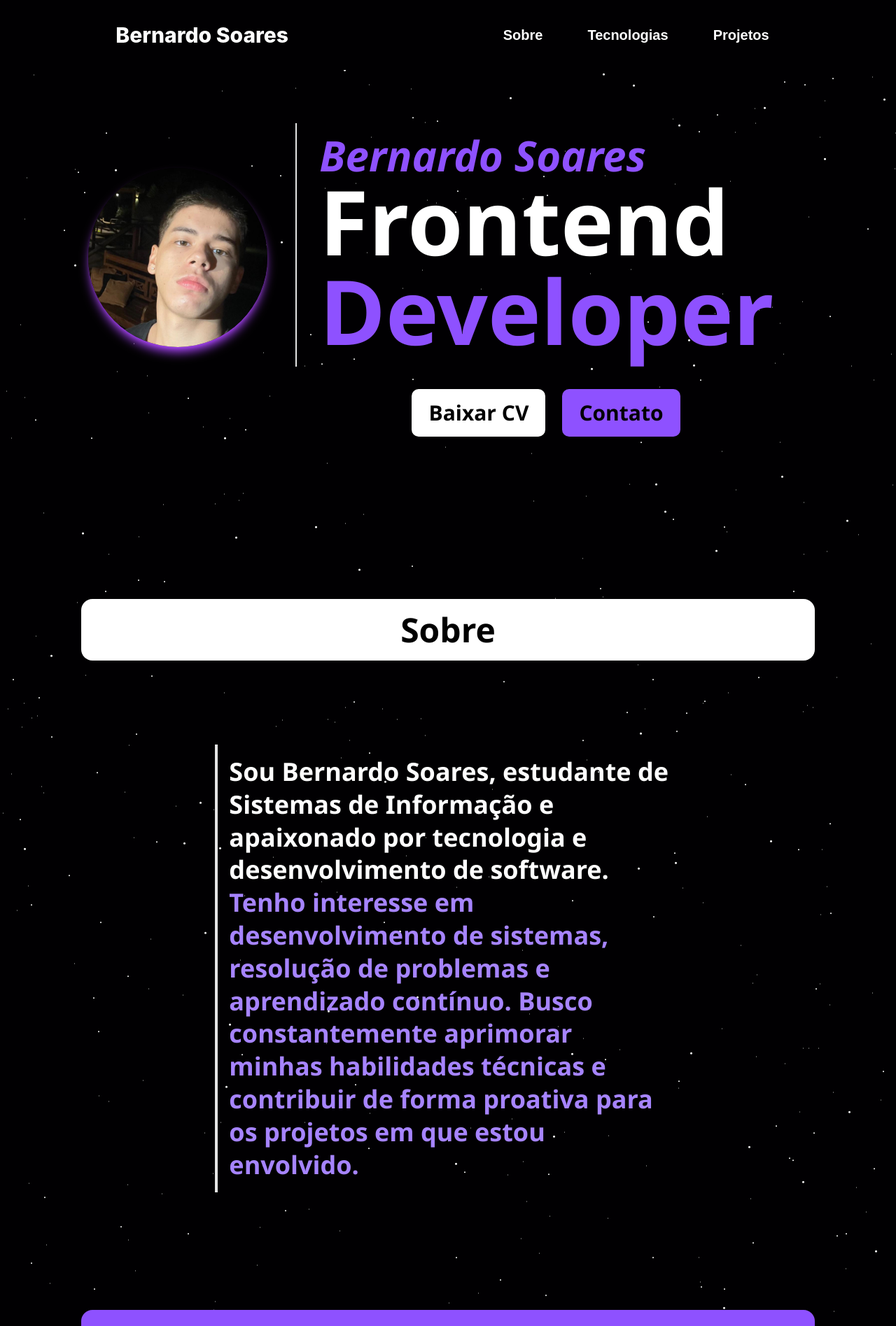
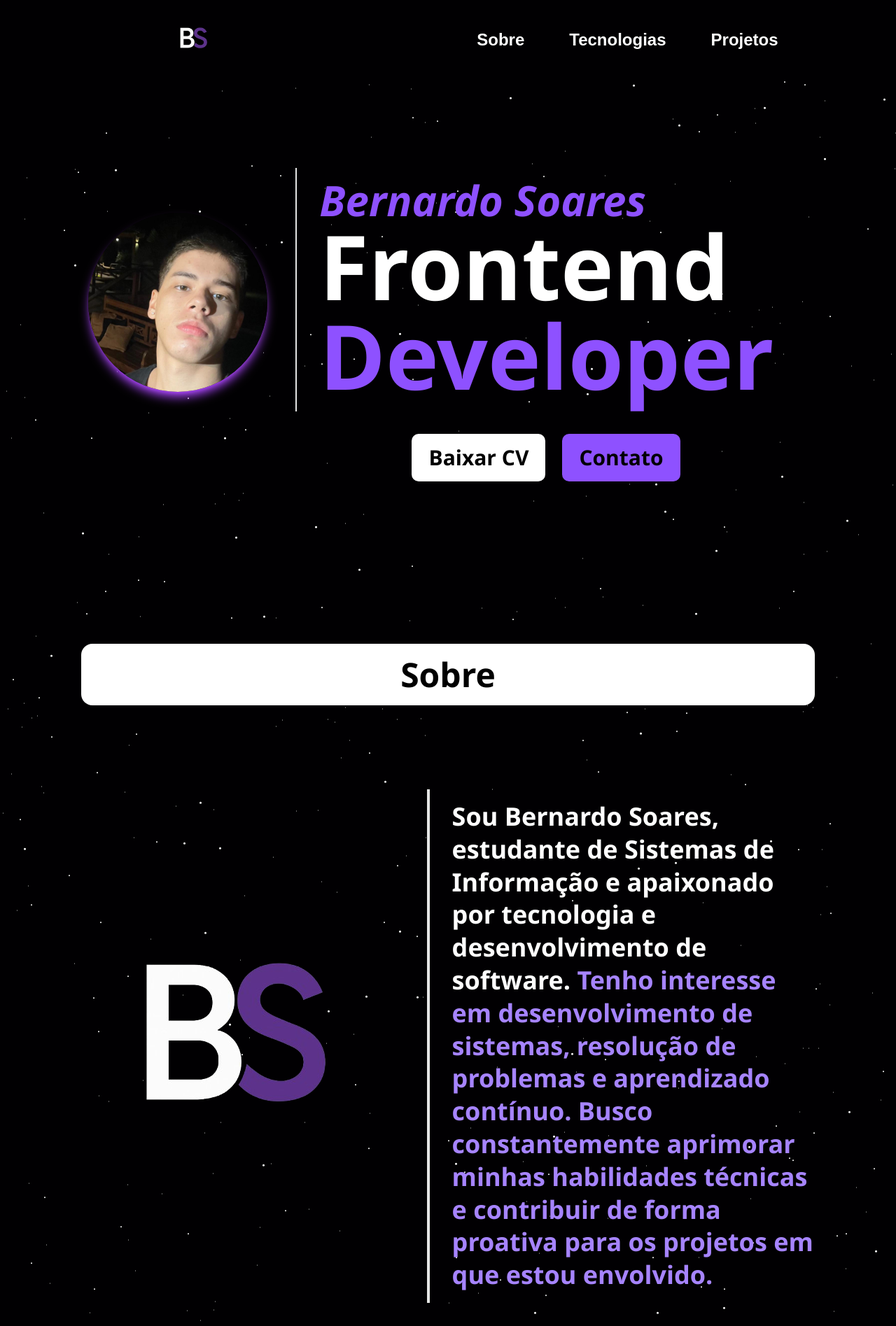
Before and after one commit to Dev-Soares/My-Portfolio, a React (Vite) app: page / in a window 1280 px wide. Shown: the top 1895 px of the page at 70% size. Built offline with nearby package versions, Linux system fonts and the light colour scheme.

Commit message:
Adição da logo'

```diff
--- a/index.html
+++ b/index.html
@@ -2,9 +2,9 @@
 <html lang="en">
   <head>
     <meta charset="UTF-8" />
-    <link rel="icon" type="image/svg+xml" href="/vite.svg" />
+    <link rel="icon" type="image/svg+xml" href="logo.png" />
     <meta name="viewport" content="width=device-width, initial-scale=1.0" />
-    <title>Dev Soares</title>
+    <title>Portifólio Bernardo Soares</title>
   </head>
   <body>
     <div id="root"></div>
--- a/src/App.jsx
+++ b/src/App.jsx
@@ -25,11 +25,11 @@ const App = () => {
     : (
       <>
       <StarsBackground >
-      <main className=" pb-24 ">
+      <main className=" pb-24  ">
         <Navbar />
-        <section className="min-h-screen w-full flex flex-col md:flex-row md:justify-around justify-center items-center">
+        <section className="min-h-screen w-full flex flex-col md:flex-row md:justify-around justify-center items-center mt-16">
           <div className="flex flex-col justify-center items-center md:flex-row md:justify-center md:gap-3 lg:gap-6">
-            <img src="/profilePhoto.jpg" alt="My Photo" className="w-[60%] md:w-[40%] lg:w-[35%] xl:w-[20%] rounded-full  self-center md:mb-8 lg:mb-12 xl:mb-16 shadow-lg shadow-purple-500 " />
+            <img src="/profilePhoto.jpg" alt="My Photo" className="w-[40%] md:w-[30%] lg:w-[25%] xl:w-[20%] rounded-full  self-center md:mb-8 lg:mb-12 xl:mb-16 shadow-lg shadow-purple-500 " />
             <div className="h-full w-auto flex justify-center items-center flex-col text-white p-4 gap-2 ">
               <div
                 className="flex flex-col justify-start items-start border-l-2 p-4 lg:px-8 ">
@@ -52,9 +52,10 @@ const App = () => {
             <h2>Sobre</h2>
           </div>
           <div className="flex flex-col md:flex-row justify-center items-center w-[90%] h-full rounded-4xl py-8 gap-4">
-            <div className="h-full w-fit font-text my-6 text-xl md:text-2xl lg:text-3xl xl:text-4xl flex flex-col gap-4 md:gap-6 justify-end items-center ">
+            <div className="h-full w-fit font-text my-6 text-xl md:text-2xl lg:text-3xl xl:text-4xl flex flex-col lg:flex-row gap-4 md:gap-6 justify-end items-center ">
+              <img src="logo.png" alt="" className="w-[50%]" />
               <p data-aos="fade-right" data-aos-duration="1500" data-aos-easing="ease-in-out"
-               className="text-white md:max-w-[60%] border-l-4 p-4" >
+               className="text-white md:max-w-[60%] border-l-4 p-4 px-8" >
                 Sou Bernardo Soares, estudante de Sistemas de Informação e apaixonado por tecnologia e desenvolvimento de software. <span className="text-[var(--color-secondary)]"> Tenho interesse em desenvolvimento de sistemas, resolução de problemas e aprendizado contínuo. Busco constantemente aprimorar minhas habilidades técnicas e contribuir de forma proativa para os projetos em que estou envolvido.</span>
 
               </p>
--- a/src/components/Footer.jsx
+++ b/src/components/Footer.jsx
@@ -2,10 +2,13 @@ import React from 'react'
 
 const Footer = () => {
   return (
-    <footer className=' h-auto min-h-50 bg-gray-950 w-full flex flex-col justify-center text-white text-center p-8 py-12 font-text text-lg xl:text-xl  '>
+    <footer className=' h-auto min-h-50 bg-gray-950 w-full flex flex-col justify-center text-white text-center p-12 py-16 font-text text-xl xl:text-2xl  '>
+      <div className='w-full flex flex-col justify-center items-center gap-4 mb-5'>
+            <img src="logo.png" alt="Logo Bernardo Soares" className='w-[40%] md:w-[25%] lg:w-[15%] xl:w-[10%]' />
+      </div>
         <hr className='text-white w-[95%] xl:w-[80%] self-center' />
-        <div className='w-full flex flex-col justify-center items-center gap-4 mt-4'>
-            <p>Desenvolvido por <span className='text-[var(--color-main)] text-lg md:text-xl lg:text-2xl'>Bernardo Soares</span></p>
+        <div className='w-full flex flex-col justify-center items-center gap-4 mt-10'>
+            <p>Desenvolvido por <span className='text-[var(--color-main)] text-xl md:text-2xl lg:text-3xl font-title-sec'>Bernardo Soares</span></p>
         </div>
     </footer>
   )
--- a/src/components/LoadingScreen.jsx
+++ b/src/components/LoadingScreen.jsx
@@ -17,14 +17,19 @@ const LoadingScreen = () => {
 
   return (
     <StarsBackground>
-    <main className='w-full h-screen bg-gradient-to-b from-black via-black to-violet-900 flex flex-col justify-center items-center text-white  font-headline gap-8 lg:gap-14'>
-      <h1 className='text-3xl md:text-4xl lg:text-5xl' >Portfolio <span className='text-[var(--color-main)]'>Dev-Soares</span></h1>
-      <div className='w-full flex justify-center items-center flex-row gap-4'>
-        <Progress value={valorBarra} />
-        <h2 className='text-md md:text-lg'>{valorBarra}%</h2>
-      </div>
+      <main className='w-full h-screen bg-gradient-to-b from-black to-violet-700 flex flex-col justify-center items-center text-white  font-headline gap-8 lg:gap-14'>
+        <div className='w-full flex flex-col justify-center items-center gap-2 lg:gap-6'>
+          <div className='flex flex-col justify-center items-center gap-0 lg:gap-2px-8 '>
+                  <img src="logo.png" alt="Logo Bernardo Soares" />
+          </div>
+          <div className='flex flex-row justify-center items-center gap-4 lg:gap-6 w-[80%] md:w-[60%] lg:w-[40%]'>
+            <Progress value={valorBarra} />
+          <h2 className='text-md md:text-lg font-title-sec'>{valorBarra} %</h2>
+          </div>
 
-    </main>
+        </div>
+
+      </main>
     </StarsBackground>
   )
 }
--- a/src/components/Navbar.jsx
+++ b/src/components/Navbar.jsx
@@ -5,12 +5,12 @@ const Navbar = () => {
 
     return (
         <header className=" bg-gray-800 absolute w-full h-auto text-white z-50 top-0 ">
-            <nav className="flex justify-center md:justify-around items-center p-5 ">
-                <div className=" hidden md:block text-xl md:text-2xl lg:text-3xl font-headline text-white">
-                    <h1 className="transition-all transform hover:text-[var(--color-main)] duration-800">Bernardo Soares</h1>
+            <nav className="flex justify-center md:justify-between lg:justify-around items-center p-5 ">
+                <div className=" w-[20%] hidden md:flex flex-col justify-center items-center ">
+                  <img src="logo.png" alt="Logo Bernardo Soares" className="w-[60%] lg:w-[40%] xl:w-[30%]" />
                 </div>
 
-                <ul className="flex justify-center lg:text-lg xl:text-xl  items-center gap-12 xl:gap-16 p-4 menu-item">
+                <ul className="flex justify-center text-lg lg:text-xl xl:text-2xl  items-center gap-12 xl:gap-16 p-4 menu-item">
                     <li className="relative link-animado transition-all transform hover:text-[var(--color-main)] duration-800 cursor-pointer">Sobre </li>
                     <li className="relative link-animado transition-all transform hover:text-[var(--color-main)] duration-800 cursor-pointer">Tecnologias</li>
                     <li className="relative link-animado transition-all transform hover:text-[var(--color-main)] duration-800 cursor-pointer">Projetos</li>
@@ -22,3 +22,4 @@ const Navbar = () => {
 }
 
 export default Navbar
+5
--- a/src/index.css
+++ b/src/index.css
@@ -70,7 +70,7 @@ main, header {
   }
 
   .font-text-sec {
-     font-family: 'Poppins', sans-serif;
+    font-family: 'Poppins', sans-serif;
   font-weight: 700; /* Peso negrito para dar destaque */
   line-height: 1.2;
   font-feature-settings: "liga", "kern"; /* Ativa ligaduras e kerning */
```
Also changed, not shown: public/logo.png (added).
